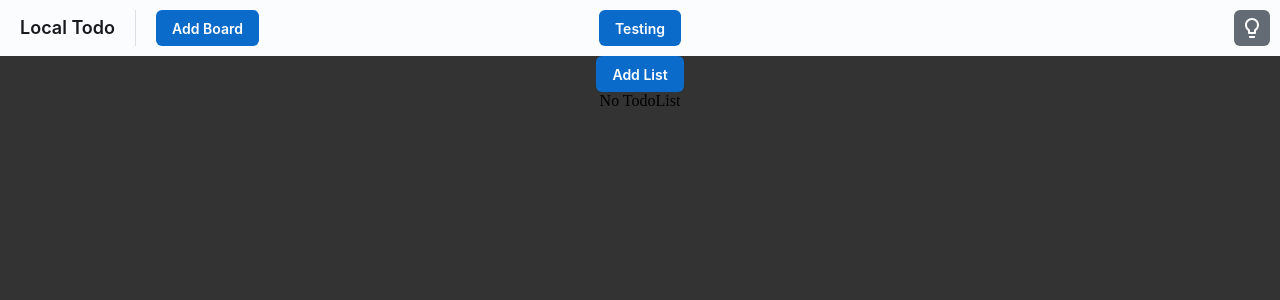
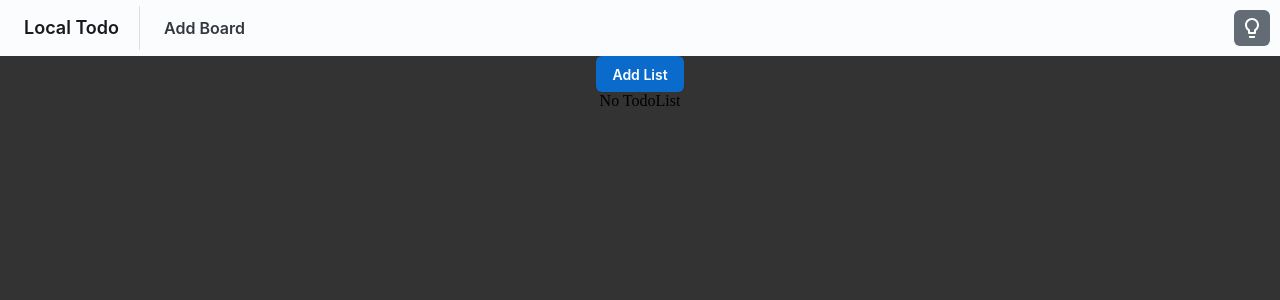
Before and after one commit to NeodymiumFerBore/local-todo, a React (Vite) app: page / in a window 1280 px wide. Shown: the top 300 px of the page. Built offline with nearby package versions, Linux system fonts and the light colour scheme.

Commit message:
NavBar: tweak layout

```diff
--- a/src/components/NavBar.tsx
+++ b/src/components/NavBar.tsx
@@ -18,22 +18,20 @@ export function NavBar(props: NavBarProps) {
       gridTemplateColumns="minmax(max-content, 1fr) auto minmax(max-content, 1fr)"
       sx={{ backgroundColor: theme.vars.palette.background.surface }}
     >
-      <Box display="inline-block" padding="6px" justifySelf={"left"}>
+      <Box display="inline-block" justifySelf={"left"}>
         {/* Justified Left */}
-        <Stack direction="row" alignItems="center" padding={0}>
-          <Typography level="title-lg" paddingLeft="10px">
+        <Stack direction="row" alignItems="center">
+          <Typography level="title-lg" paddingLeft="20px" paddingRight={"20px"}>
             Local Todo
           </Typography>
-          <Divider
-            orientation="vertical"
-            sx={{ marginLeft: "20px", marginRight: "20px" }}
-          />
-          <Button>Add Board</Button>
+          <Divider orientation="vertical" />
+          <Button color="neutral" variant="plain" size="lg">
+            Add Board
+          </Button>
         </Stack>
       </Box>
       <Box display="inline-block" padding="6px">
         {/* Centered */}
-        <Button>Testing</Button>
       </Box>
       <Box display="inline-block" padding="6px" justifySelf={"right"}>
         {/* Justified right */}
```
